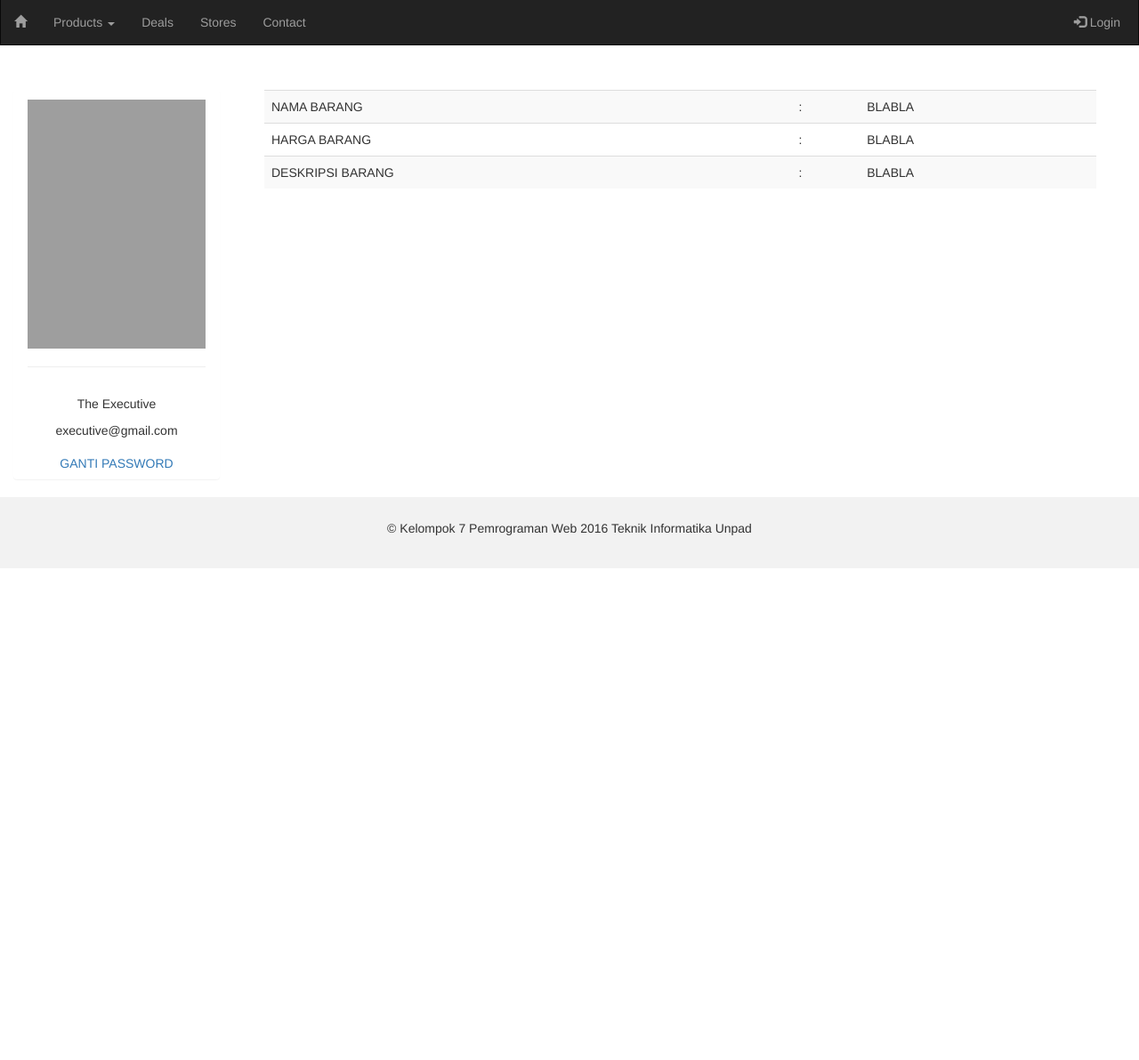
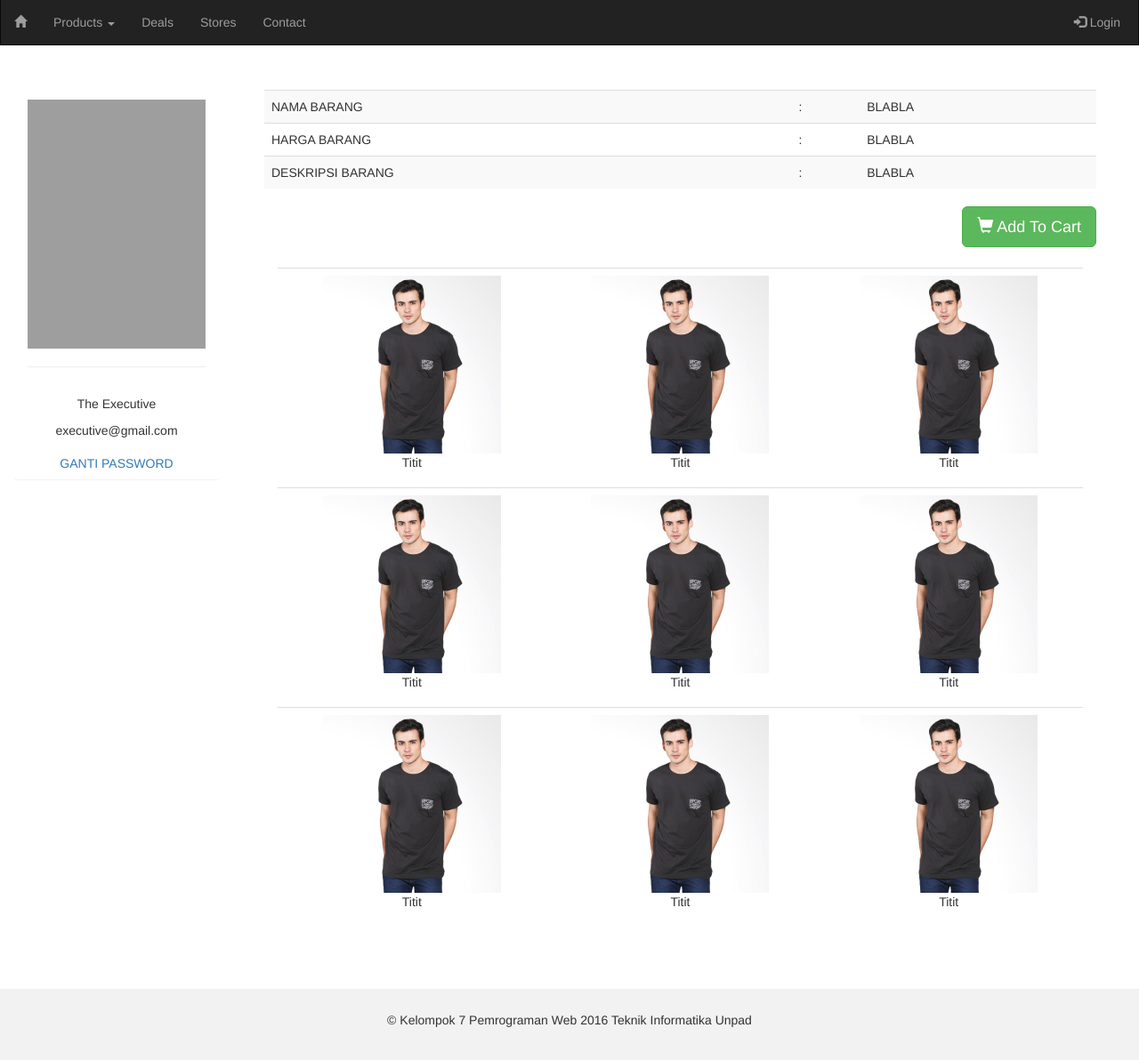
Before and after one commit to fatanisti/Final-Task-PW, a CodeIgniter app: page /PakJuLiStore/index.php/user/detail in a window 1280 px wide. Shown: the part 145-1337 px from the top of the page at 89% size. Before the commit the page ends 784 px from the top, so only its background shows below. Run offline with CodeIgniter, Linux system fonts and the light colour scheme; some libraries are stand-ins or nearby versions; grey boxes are pictures that could not be loaded.

Commit message:
update view

```diff
--- a/application/views/detail.php
+++ b/application/views/detail.php
@@ -9,7 +9,7 @@
     <a href="#" class="btn btn-link">GANTI PASSWORD</a>
   </div>
   <div class="container" style="float: left; width: 80%; padding-left: 50px;">
-    <table class="table table-striped">
+    <table class="table table-striped pull-left">
       <tr>
         <td>NAMA BARANG</td>
         <td>:</td>
@@ -25,17 +25,62 @@
         <td>:</td>
         <td>BLABLA</td>
       </tr>
-
     </table>
+    <a href="
+      <?php
+      if (isset($_SESSION['user_name'])) {
+        echo base_url()."index.php/user/user#cart";
+      } else {
+        echo base_url()."index.php/login";
+      }
+      ?>
+    " class="btn btn-success btn-lg pull-right"><span class="glyphicon glyphicon-shopping-cart"></span> Add To Cart</a>
+    <div class="container-fluid text-center" id="suggest" >
+      <table class="table">
+        <tr>
+          <td>
+            <img src="<?php echo base_url(); ?>assets/img/kaos.jpg" alt="" height="200px">
+            <p>Titit</p>
+          </td>
+         <td>
+            <img src="<?php echo base_url(); ?>assets/img/kaos.jpg" alt="" height="200px">
+            <p>Titit</p>
+          </td>
+         <td>
+            <img src="<?php echo base_url(); ?>assets/img/kaos.jpg" alt="" height="200px">
+            <p>Titit</p>
+          </td>
+        </tr>
+        <tr>
+          <td>
+            <img src="<?php echo base_url(); ?>assets/img/kaos.jpg" alt="" height="200px">
+            <p>Titit</p>
+          </td>
+         <td>
+            <img src="<?php echo base_url(); ?>assets/img/kaos.jpg" alt="" height="200px">
+            <p>Titit</p>
+          </td>
+         <td>
+            <img src="<?php echo base_url(); ?>assets/img/kaos.jpg" alt="" height="200px">
+            <p>Titit</p>
+          </td>
+        </tr>
+        <tr>
+          <td>
+            <img src="<?php echo base_url(); ?>assets/img/kaos.jpg" alt="" height="200px">
+            <p>Titit</p>
+          </td>
+         <td>
+            <img src="<?php echo base_url(); ?>assets/img/kaos.jpg" alt="" height="200px">
+            <p>Titit</p>
+          </td>
+         <td>
+            <img src="<?php echo base_url(); ?>assets/img/kaos.jpg" alt="" height="200px">
+            <p>Titit</p>
+          </td>
+        </tr>
+      </table>
+    </div>
   </div>
 
 </div>
-
-<script type="text/javascript">
-  $('#mainImg').elevateZoom({
-    zoomWindowFadeIn: 500,
-    zoomWindowFadeOut: 500,
-    lensFadeIn: 500,
-    lensFadeOut: 500
-  });
-</script>
--- a/application/views/header.php
+++ b/application/views/header.php
@@ -28,9 +28,7 @@ $this->load->library('session');
       <li class="dropdown">
     <a class="dropdown-toggle" data-toggle="dropdown" href="#">Products
     <span class="caret"></span></a>
-    <ul class="dropdown-menu">
-      <li class="text-center"><h3>Category</h3></li>
-      <li class="divider" role="separator"></li>
+    <ul class="dropdown-menu nav navbar-nav navbar-inverse">
       <li><a href="menswear.html">Menswear</a></li>
       <li><a href="womenswear.html">Womenswear</a></li>
       <li><a href="dress.html">Dress</a></li>
--- a/assets/css/user.css
+++ b/assets/css/user.css
@@ -63,3 +63,12 @@ input[type="number"] {
 .navbar-right {
   padding-right: 20px;
 }
+
+#suggest {
+  margin-top: 200px;
+  margin-bottom: 50px;
+}
+
+.tab-content {
+  margin-bottom: 150px;
+}
--- a/assets/js/user.js
+++ b/assets/js/user.js
@@ -1,8 +1,8 @@
 $(document).ready(function() {
 	$('.dropdown-toggle').click(function() {
-		$('.dropdown-menu').slideDown('fast');
+		$('.dropdown-menu').slideToggle('fast');
 	});
 	$('.dropdown-toggle').blur(function () {
-		$('.dropdown-menu')slideUp('fast')
+		$('.dropdown-menu').slideUp('fast')
 	});
 })
```
Also changed, not shown: application/views/change_password.php (+10 -1 lines), application/views/login.php (+7 -1 lines).
